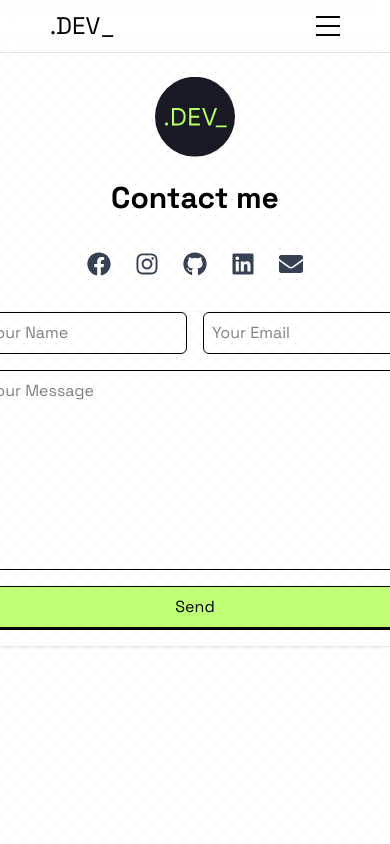
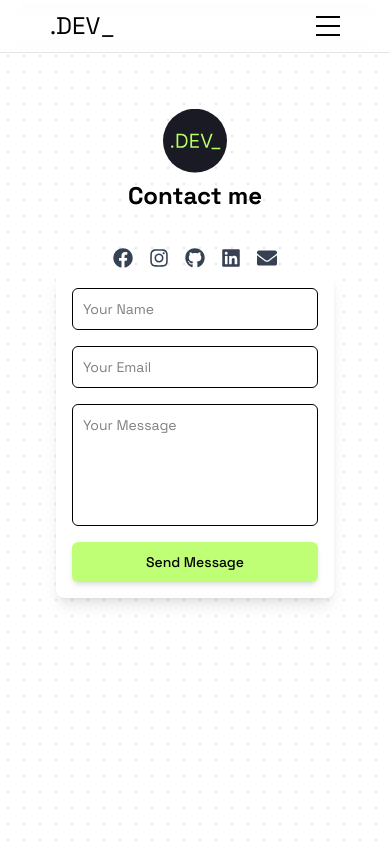
Before and after one commit to zendlll66/Dev-tricks, a React (Vite) app in the folder client/: page /contact in a window 390 px wide. Shown: the top 844 px of the page. Built offline with nearby package versions, Linux system fonts and the light colour scheme; no server answers.

Commit message:
edit responsive

```diff
--- a/client/src/pages/AboutPage.jsx
+++ b/client/src/pages/AboutPage.jsx
@@ -16,7 +16,7 @@ const fadeRight = (delay = 0) => ({
 
 const AboutPage = () => {
     return (
-        <div className="select-none w-full max-w-[1000px] px-4 mx-auto ">
+        <div className="select-none w-full max-w-[1000px]  ">
             {/* Header */}
             <motion.div {...fadeRight(0)} className="flex flex-col md:flex-row items-center justify-between md:space-x-5">
                 <div>
--- a/client/src/pages/Activity.jsx
+++ b/client/src/pages/Activity.jsx
@@ -45,7 +45,7 @@ const Activity = () => {
             initial={{ opacity: 0 }}
             animate={{ opacity: 1 }}
             exit={{ opacity: 0 }}
-            className="p-6 flex flex-col justify-start w-full"
+            className="p-6  flex flex-col justify-start w-full"
         >
             <motion.h1
                 className="text-4xl font-bold mb-6 uppercase"
--- a/client/src/pages/ActivityDetail.jsx
+++ b/client/src/pages/ActivityDetail.jsx
@@ -60,7 +60,7 @@ const ActivityDetail = () => {
     const closeModal = () => setModalImage(null)
 
     return (
-        <div className="p-6 max-w-4xl mx-auto">
+        <div className="max-w-4xl mx-auto">
             <motion.h1
                 className="text-3xl md:text-5xl font-bold"
                 variants={fadeIn}
--- a/client/src/pages/Contact.jsx
+++ b/client/src/pages/Contact.jsx
@@ -38,9 +38,10 @@ const MailSender = () => {
   };
 
   return (
-    <div className='flex flex-col items-center justify-center'>
+    <div className='min-h-screen w-full px-4 md:px-6 lg:px-8 py-8 md:py-12'>
       <div className="absolute inset-0 -z-10 h-full w-full bg-white bg-[radial-gradient(#e5e7eb_1px,transparent_1px)] [background-size:16px_16px]"></div>
 
+      <div className="max-w-4xl mx-auto">
         <motion.div
           initial={{ opacity: 1, y: 0 }}
           animate={{ opacity: 1, y: [0, -20, 0] }}
@@ -50,9 +51,9 @@ const MailSender = () => {
             repeatType: "loop",
             ease: "easeInOut"
           }}
-
+          className="flex justify-center"
         >
-        <img src="/assets/images/Logo.svg" alt="" className='w-20' />
+          <img src="/assets/images/Logo.svg" alt="" className='w-16 md:w-20' />
         </motion.div>
 
         <motion.h1
@@ -63,30 +64,34 @@ const MailSender = () => {
             repeatType: "loop",
             ease: "easeInOut"
           }}
-        className='text-3xl mt-10 font-bold'>Contact me
+          className='text-2xl md:text-3xl mt-6 md:mt-10 font-bold text-center'
+        >
+          Contact me
         </motion.h1>
+
         <motion.div
           initial={{ opacity: 0, y: 10 }}
           animate={{ opacity: 1, y: 0 }}
           transition={{ duration: 0.6 }}
-        className="flex gap-6 mt-4 mb-4 text-2xl text-gray-700"
+          className="flex justify-center gap-4 md:gap-6 mt-4 mb-6 md:mb-8 text-xl md:text-2xl text-gray-700"
         >
-        <a href="https://www.facebook.com/om.small.1/?locale=th_TH" target="_blank" rel="noopener noreferrer" className="hover:text-blue-600 transition">
+          <a href="https://www.facebook.com/om.small.1/?locale=th_TH" target="_blank" rel="noopener noreferrer" className="hover:text-blue-600 transition hover:scale-110">
             <FaFacebook />
           </a>
-        <a href="https://www.instagram.com/om.zend/" target="_blank" rel="noopener noreferrer" className="hover:text-pink-500 transition">
+          <a href="https://www.instagram.com/om.zend/" target="_blank" rel="noopener noreferrer" className="hover:text-pink-500 transition hover:scale-110">
             <FaInstagram />
           </a>
-        <a href="https://github.com/zendlll66" target="_blank" rel="noopener noreferrer" className="hover:text-black transition">
+          <a href="https://github.com/zendlll66" target="_blank" rel="noopener noreferrer" className="hover:text-black transition hover:scale-110">
             <FaGithub />
           </a>
-        <a href="https://www.linkedin.com/in/%E0%B8%81%E0%B8%B4%E0%B8%95%E0%B8%95%E0%B8%B4%E0%B8%98%E0%B8%B1%E0%B8%8A-%E0%B8%88%E0%B8%B1%E0%B8%99%E0%B8%97%E0%B8%A3%E0%B9%8C%E0%B8%82%E0%B8%AD%E0%B8%A1-291362359/" target="_blank" rel="noopener noreferrer" className="hover:text-blue-800 transition">
+          <a href="https://www.linkedin.com/in/%E0%B8%81%E0%B8%B4%E0%B8%95%E0%B8%95%E0%B8%B4%E0%B8%98%E0%B8%B1%E0%B8%8A-%E0%B8%88%E0%B8%B1%E0%B8%99%E0%B8%97%E0%B8%A3%E0%B9%8C%E0%B8%82%E0%B8%AD%E0%B8%A1-291362359/" target="_blank" rel="noopener noreferrer" className="hover:text-blue-800 transition hover:scale-110">
             <FaLinkedin />
           </a>
-        <a href="mailto:kittithat.dev@gmail.com" className="hover:text-red-600 transition">
+          <a href="mailto:kittithat.dev@gmail.com" className="hover:text-red-600 transition hover:scale-110">
             <FaEnvelope />
           </a>
         </motion.div>
+
         <motion.form
           initial={{ opacity: 0, y: 100 }}
           animate={{ opacity: 1, y: [0, -20] }}
@@ -97,39 +102,40 @@ const MailSender = () => {
           }}
           ref={formRef}
           onSubmit={sendEmail}
-        className="flex flex-col gap-4 max-w-lg mx-auto mt-10 rounded-md shadow"
+          className="flex flex-col gap-4 w-full max-w-lg mx-auto mt-6 md:mt-10 p-4 md:p-6 bg-white rounded-lg shadow-lg"
         >
-        <div className="flex flex-row gap-4">
+          <div className="flex flex-col md:flex-row gap-4">
             <input
               type="text"
               name="name"
               placeholder="Your Name"
               required
-            className="border p-2 rounded-md flex-1"
+              className="border p-2.5 md:p-3 rounded-md w-full text-sm md:text-base focus:outline-none focus:ring-2 focus:ring-[#B9FF66] focus:border-transparent"
             />
             <input
               type="email"
               name="email"
               placeholder="Your Email"
               required
-            className="border p-2 rounded-md flex-1"
+              className="border p-2.5 md:p-3 rounded-md w-full text-sm md:text-base focus:outline-none focus:ring-2 focus:ring-[#B9FF66] focus:border-transparent"
             />
           </div>
           <textarea
             name="message"
             placeholder="Your Message"
             required
-          className="border p-2 w-full h-50 rounded-md"
+            rows="5"
+            className="border p-2.5 md:p-3 w-full rounded-md text-sm md:text-base resize-none focus:outline-none focus:ring-2 focus:ring-[#B9FF66] focus:border-transparent"
           />
           <button
             type="submit"
-          className="bg-[#B9FF66]/90 border-b-3 border-1  text-black py-2 px-4 rounded-md hover:bg-[#B9FF66] hover:scale-102 transition-all duration-500 flex justify-center items-center"
+            className="bg-[#B9FF66]/90 text-black py-2.5 md:py-3 px-6 rounded-md hover:bg-[#B9FF66] hover:scale-105 transition-all duration-300 flex justify-center items-center text-sm md:text-base font-medium shadow-md disabled:opacity-70 disabled:cursor-not-allowed"
             disabled={isSending}
           >
             {isSending ? (
               <div className="flex items-center">
                 <svg
-                className="animate-spin -ml-1 mr-3 h-5 w-5 text-white"
+                  className="animate-spin -ml-1 mr-3 h-4 w-4 md:h-5 md:w-5 text-black"
                   xmlns="http://www.w3.org/2000/svg"
                   fill="none"
                   viewBox="0 0 24 24"
@@ -151,11 +157,16 @@ const MailSender = () => {
                 Sending...
               </div>
             ) : (
-            'Send'
+              'Send Message'
             )}
           </button>
-        <p className="text-center text-sm text-green-600">{status}</p>
+          {status && (
+            <p className={`text-center text-sm md:text-base ${status.includes('✅') ? 'text-green-600' : 'text-red-600'}`}>
+              {status}
+            </p>
+          )}
         </motion.form>
+      </div>
     </div>
   );
 };
--- a/client/src/sections/Skills.jsx
+++ b/client/src/sections/Skills.jsx
@@ -38,9 +38,9 @@ const Skills = () => {
     ];
 
     return (
-        <div className=''>
+        <div className='px-4'>
             <h1 className='text-3xl font-bold'>Skills</h1>
-            <div className='mt-5 w-100 overflow-auto'>
+            <div className='mt-5 w-full'>
                 {Object.entries(myTool[0]).map(([category, skills]) => (
                     <motion.div
                         initial={{ opacity: 0, x: 50 }}
@@ -48,11 +48,11 @@ const Skills = () => {
                         transition={{ duration: 0.6, delay: 0.2 }}
                         viewport={{ once: false, amount: 0.2 }}
                         key={category}
-                        className='mb-4 '>
-                        <h2 className='text-2xl font-semibold '>{category.toUpperCase()}</h2>
+                        className='mb-4'>
+                        <h2 className='text-2xl font-semibold'>{category.toUpperCase()}</h2>
                         <ul className='list-none flex flex-wrap gap-2 mt-2'>
                             {skills.map((skill, index) => (
-                                <li key={index} className='bg-[#2b2b2b] text-white md:text-md text-[12px] p-2 rounded-xl'>
+                                <li key={index} className='bg-[#2b2b2b] text-white text-sm px-3 py-1.5 rounded-xl whitespace-nowrap'>
                                     {skill}
                                 </li>
                             ))}
@@ -61,7 +61,6 @@ const Skills = () => {
                 ))}
             </div>
         </div>
-
     );
 };
 export default Skills;
```
Also changed, not shown: client/src/pages/ProjectPage.jsx (+20 -26 lines). Lines whose indentation alone changed are shown as unchanged.
